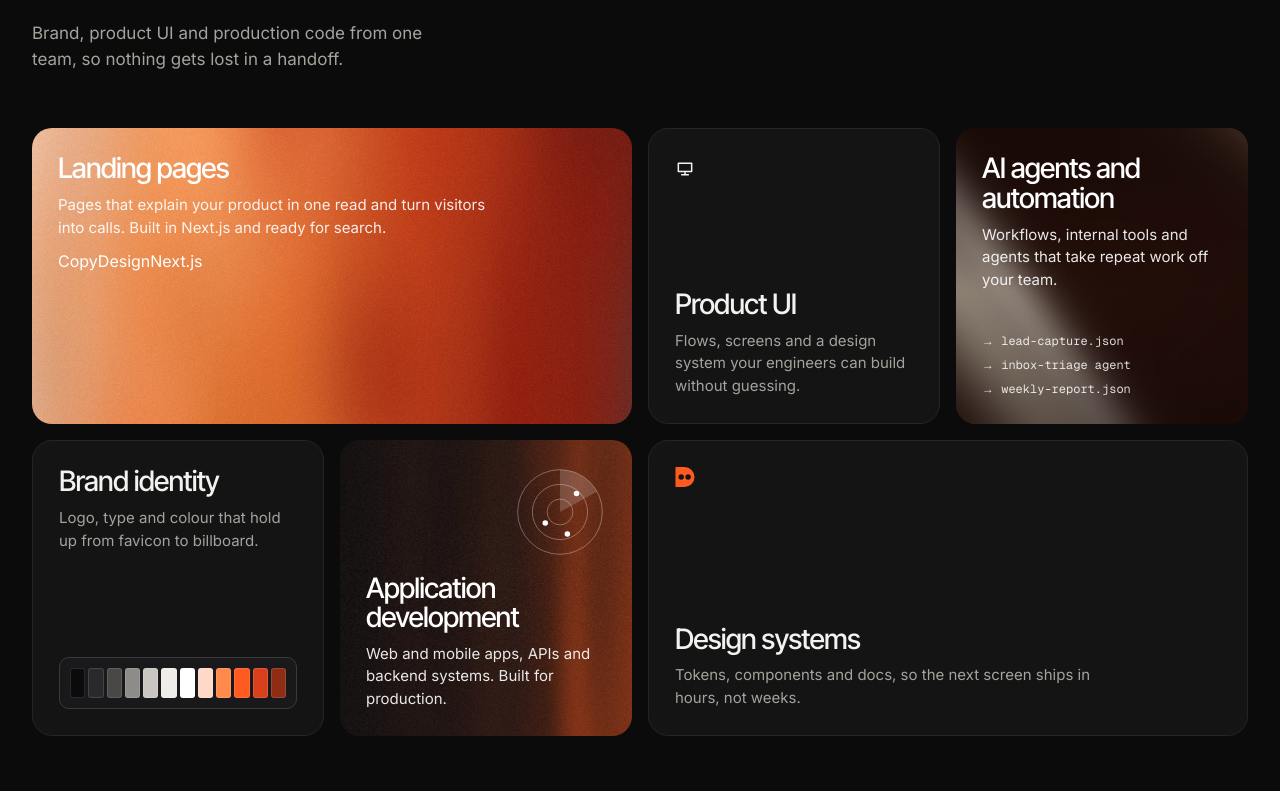
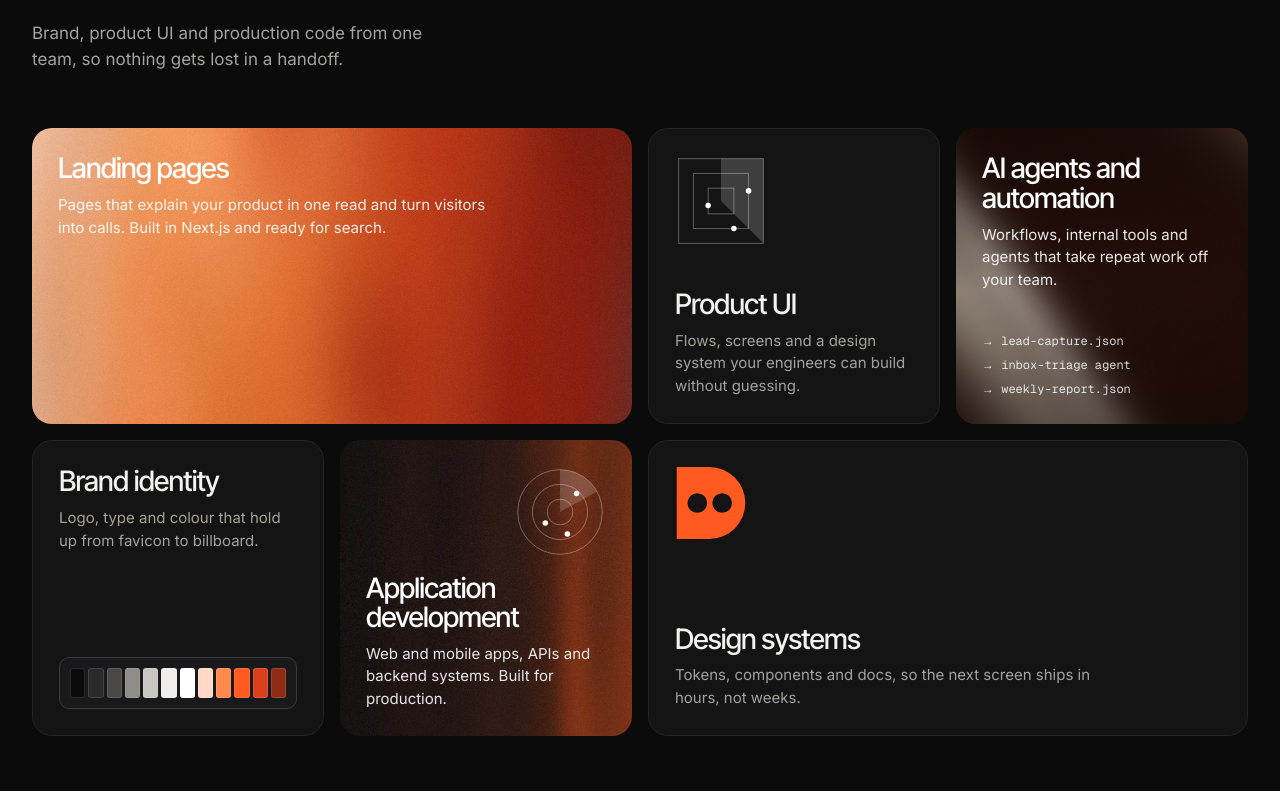
Before and after one commit to GIKSN-RESEARCH/Doom, a Next.js app: page / in a window 1280 px wide. Shown: the part 1820-2611 px from the top of the page. Built offline with nearby package versions, Linux system fonts and the light colour scheme.

Commit message:
style: refresh service card artwork and plain text labels

```diff
--- a/src/components/studio/Services.tsx
+++ b/src/components/studio/Services.tsx
@@ -52,27 +52,32 @@ export function Services() {
               {i === 2 && <div className={styles.scrim} />}
               <div className={styles.inner}>
                 {i === 1 && (
-                  <span className={styles.icon}>
-                    <svg
-                      aria-hidden="true"
-                      width="20"
-                      height="20"
-                      viewBox="0 0 24 24"
+                  <svg
+                    aria-hidden="true"
+                    focusable="false"
+                    width="92"
+                    height="92"
+                    viewBox="0 0 100 100"
+                    className={styles.productDiagram}
+                  >
+                    <g
                       fill="none"
-                      stroke="currentColor"
-                      strokeWidth="1.8"
-                      strokeLinecap="round"
-                      strokeLinejoin="round"
+                      stroke="rgba(255,255,255,0.35)"
                     >
-                      <path d="M4 5h16v10H4z M8 19h8 M12 15v4" />
-                    </svg>
-                  </span>
+                      <rect x="4" y="4" width="92" height="92" />
+                      <rect x="20" y="20" width="60" height="60" />
+                      <rect x="36" y="36" width="28" height="28" />
+                    </g>
+                    <path
+                      d="M50 50V4h46v92Z"
+                      fill="rgba(255,255,255,0.18)"
+                    />
+                    <circle cx="80" cy="39" r="3" fill="white" />
+                    <circle cx="36" cy="55" r="3" fill="white" />
+                    <circle cx="64" cy="80" r="3" fill="white" />
+                  </svg>
                 )}
-                {i === 5 && (
-                  <span className={styles.icon}>
-                    <DooGlyph size={20} />
-                  </span>
-                )}
+                {i === 5 && <DooGlyph size={72} />}
                 {i === 4 && (
                   <svg
                     aria-hidden="true"
@@ -121,14 +126,16 @@ export function Services() {
                 >
                   {item.body}
                 </p>
-                {"chips" in item && item.chips && (
-                  <div className={styles.chips}>
-                    {item.chips.map((chip) => (
-                      <span className={styles.chip} key={chip}>
-                        {chip}
-                      </span>
+                {"includes" in item && item.includes && (
+                  <ul
+                    className={styles.includes}
+                    aria-label="Included services and technologies"
+                    role="list"
+                  >
+                    {item.includes.map((label) => (
+                      <li key={label}>{label}</li>
                     ))}
-                  </div>
+                  </ul>
                 )}
                 {"list" in item && item.list && (
                   <div className={styles.list}>
```
